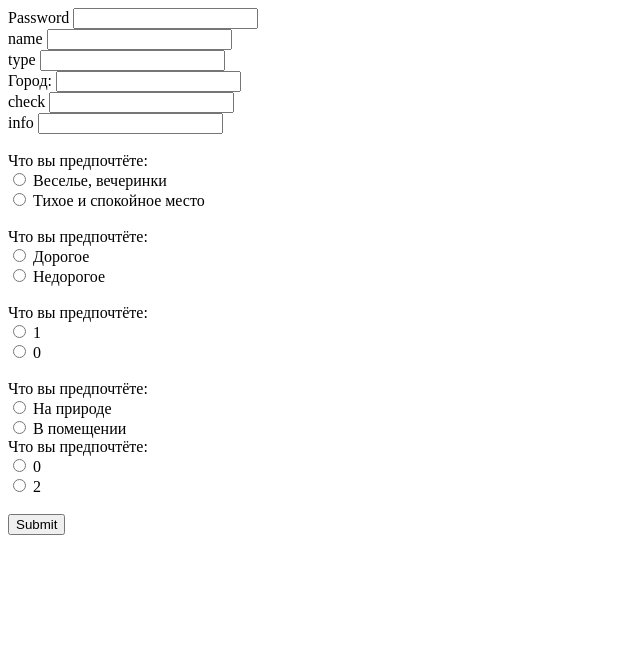
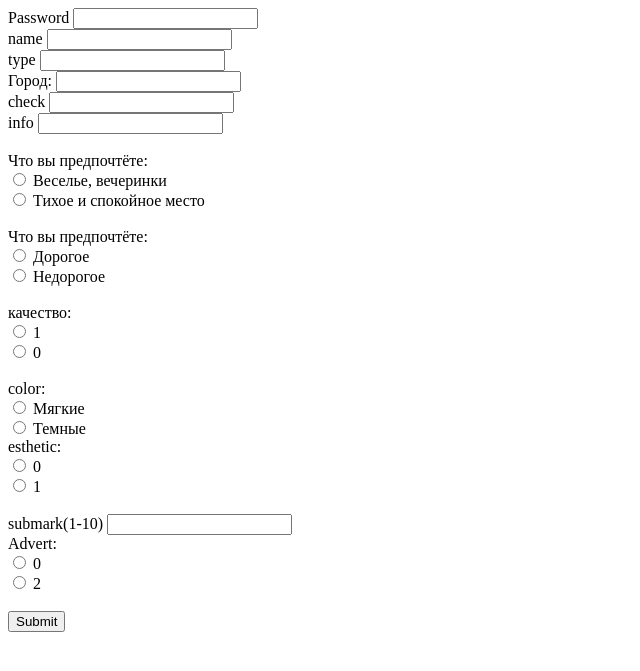
Before and after one commit to selleproyt/placesapp, a Flask app: page /admin in a window 1280 px wide. Shown: the top 671 px of the page, without its empty margins (0-640 px from the left). Run offline with Flask 3, Linux system fonts and the light colour scheme.

Commit message:
allexceptnet

```diff
--- a/main.py
+++ b/main.py
@@ -136,7 +136,7 @@ def places(parameters):
 @app.route('/submit', methods=['POST'])
 def submitrest():
   try:
-      userlist = [request.form['town'],request.form['count'],request.form['atmosphere'],request.form['price'],request.form['side']]
+      userlist = [request.form['town'],request.form['count'],request.form['atmosphere'],request.form['price'],request.form['color'],request.form.get('type')]
       s=""
       for i in range(len(userlist)):
           if i!=len(userlist)-1:
@@ -148,11 +148,14 @@ def submitrest():
   except:
       return render_template('error.html',error="Неверные параметры")
 
+
+
+
 @app.route('/submitadmin', methods=['POST'])
 def submitadmin():
   try:
         if request.form["password"]=="adminworld23":
-            userlist = [request.form['name'],request.form['type'],request.form['town'],request.form['check'],request.form['info'],int(request.form['atmosphere']),int(request.form['price']),int(request.form['cousine']),int(request.form['side']),int(request.form['advert'])]
+            userlist = [request.form['name'],request.form['type'],request.form['town'],request.form['check'],request.form['info'],int(request.form['atmosphere']),int(request.form['price']),int(request.form['quality']),int(request.form['color']),int(request.form['esthetic']),int(request.form['submark']),int(request.form['advert'])]
             dimport(userlist)
 
             return f'OK'
--- a/templates/admin.html
+++ b/templates/admin.html
@@ -28,9 +28,6 @@
     <label>info</label>
     <input type="text" name="info">
     <br>
-
-
-
     <br>
     <label>Что вы предпочтёте:</label>
     <br>
@@ -48,23 +45,33 @@
     <label for="30">Недорогое</label><br>
     <br>
 
-    <label>Что вы предпочтёте:</label>
+    <label>качество:</label>
     <br>
-    <input type="radio" name="cousine" id="51" value="1">
+    <input type="radio" name="quality" id="51" value="1">
     <label for="51">1</label><br>
-    <input type="radio" name="cousine" id="50" value="0">
+    <input type="radio" name="quality" id="50" value="0">
     <label for="50">0</label><br>
     <br>
 
-    <label>Что вы предпочтёте:  </label>
+    <label>color:  </label>
     <br>
-    <input type="radio" name="side" id="1" value="1">
-    <label for="1">На природе</label><br>
-    <input type="radio" name="side" id="0" value="0">
-    <label for="0">В помещении</label><br>
+    <input type="radio" name="color" id="1" value="1">
+    <label for="1">Мягкие</label><br>
+    <input type="radio" name="color" id="0" value="0">
+    <label for="0">Темные</label><br>
 
 
-    <label>Что вы предпочтёте:</label>
+    <label>esthetic:</label>
+    <br>
+    <input type="radio" name="esthetic" id="71" value="0">
+    <label for="61">0</label><br>
+    <input type="radio" name="esthetic" id="70" value="1">
+    <label for="60">1</label><br>
+    <br>
+    <label>submark(1-10)</label>
+    <input type="text" name="submark">
+    <br>
+    <label>Advert:</label>
     <br>
     <input type="radio" name="advert" id="61" value="0">
     <label for="61">0</label><br>
```
Also changed, not shown: parser.py (+17 -11 lines), poisk.py (+4 -3 lines), templates/main.html (+8 -8 lines), places.db (deleted).
